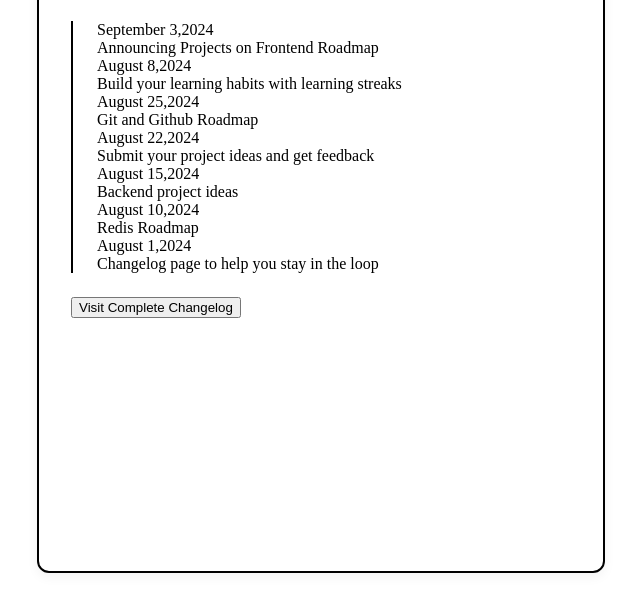
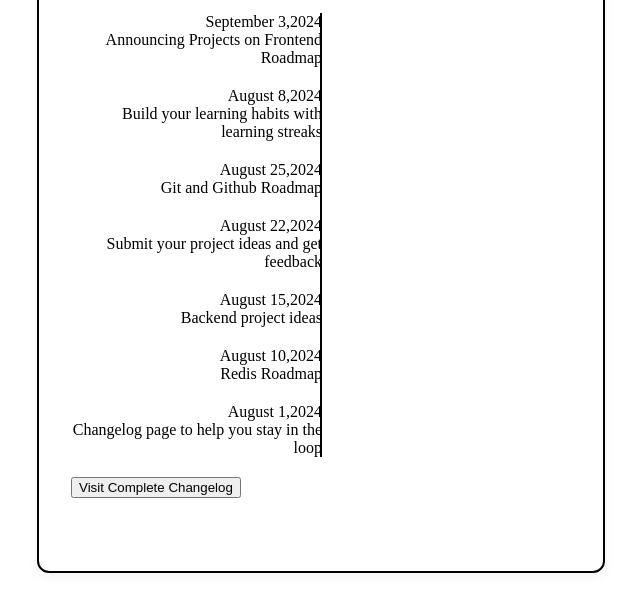
Before and after one commit to bibashmanjusubedi/ChangeLogComponent, a plain HTML site: page index.html in a window 1280 px wide. Shown: the part 181-792 px from the top of the page, without its empty margins (319-959 px from the left). Drawn offline with Linux system fonts and the light colour scheme.

Commit message:
Verticle timeline centered

```diff
--- a/style.css
+++ b/style.css
@@ -25,9 +25,29 @@ body{
     color:#777;
 }
 
-.timeline{
-    position:relative;
-    margin:1.5rem 0;
-    padding-left:1.5rem;
-    border-left:2px solid black;
+.timeline {
+    position: relative;
+    margin: 0 auto;
+    padding: 0;
 }
+
+.timeline:before {
+    content: '';
+    position: absolute;
+    width: 2px;
+    background-color: black;
+    top: 0;
+    bottom: 0;
+    left: 50%;
+    margin-left: -1px;
+}
+
+
+
+.timeline-item {
+    margin-bottom: 20px;
+    position: relative;
+    width: calc(50% + 1px);
+    padding-right: 20px;
+    text-align: right;
+}
```
